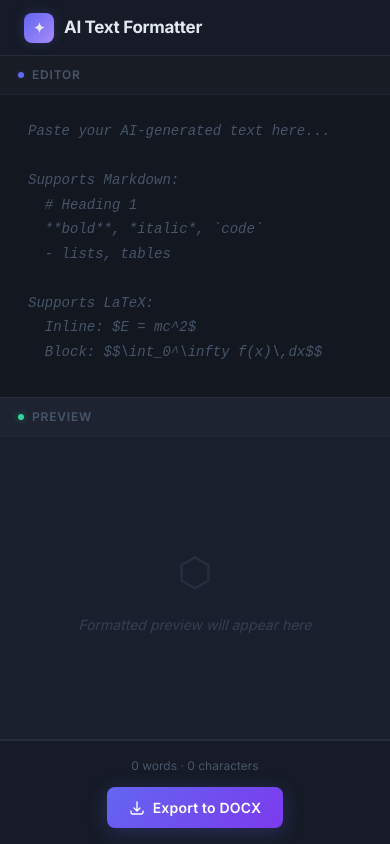
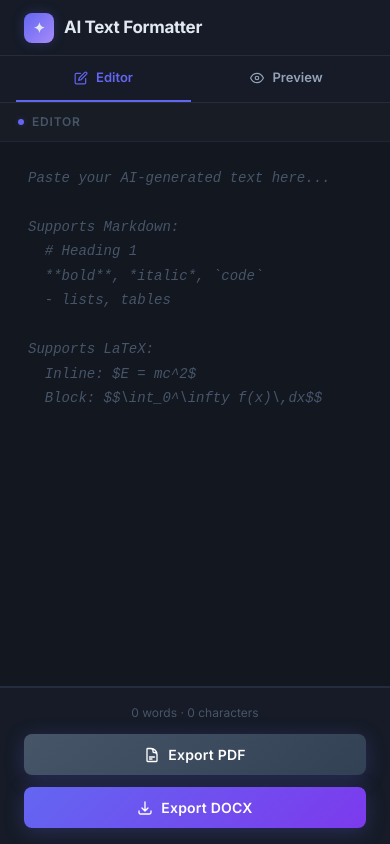
Before and after one commit to RashikFarhan/AI_Text2Doc, a Next.js app: page / in a window 390 px wide. Built offline with nearby package versions, Linux system fonts and the light colour scheme; what markdown-it-katex would draw is missing.

Commit message:
feat: add pdf export and mobile tab layout

```diff
--- a/app/globals.css
+++ b/app/globals.css
@@ -414,17 +414,105 @@ body {
   font-family: 'Geist Mono', 'Fira Code', 'JetBrains Mono', Consolas, monospace !important;
 }
 
+/* ─── Export button group ──────────────────────────────── */
+.export-btn-group {
+  display: flex;
+  align-items: center;
+  gap: 12px;
+}
+
+.export-error {
+  font-size: 12px;
+  color: #f87171;
+  background: rgba(248,113,113,0.1);
+  border: 1px solid rgba(248,113,113,0.25);
+  border-radius: 6px;
+  padding: 4px 10px;
+  max-width: 280px;
+  white-space: nowrap;
+  overflow: hidden;
+  text-overflow: ellipsis;
+}
+
+.export-btn-pdf {
+  background: linear-gradient(135deg, #475569, #334155);
+}
+
+/* ─── Header subtitle ────────────────────────────────── */
+.header-subtitle {
+  font-size: 12px;
+  color: var(--text-muted);
+}
+
+/* ─── Mobile Tabs (Hidden on Desktop) ────────────────── */
+.mobile-tab-bar {
+  display: none;
+}
+
 /* ─── Mobile Responsiveness ──────────────────────────── */
 @media (max-width: 768px) {
   .app-main {
     flex-direction: column;
   }
 
+  /* The tabs at the top */
+  .mobile-tab-bar {
+    display: flex;
+    background: var(--bg-panel);
+    border-bottom: 1px solid var(--border);
+    padding: 0 16px;
+    gap: 8px;
+    flex-shrink: 0;
+  }
+
+  .mobile-tab {
+    flex: 1;
+    padding: 12px 0;
+    display: flex;
+    align-items: center;
+    justify-content: center;
+    gap: 8px;
+    font-size: 13px;
+    font-weight: 600;
+    color: var(--text-secondary);
+    background: transparent;
+    border: none;
+    border-bottom: 2px solid transparent;
+    cursor: pointer;
+    transition: all 0.2s;
+    position: relative;
+  }
+
+  .mobile-tab-active {
+    color: var(--accent);
+    border-bottom-color: var(--accent);
+  }
+
+  .mobile-tab-badge {
+    position: absolute;
+    top: 10px;
+    right: 30%;
+    width: 6px;
+    height: 6px;
+    background: var(--accent);
+    border-radius: 50%;
+    box-shadow: 0 0 4px var(--accent-glow);
+  }
+
+  /* Panels in mobile view */
   .panel-left, .panel-right {
     width: 100%;
-    height: 50%;
     border-right: none;
     border-bottom: 1px solid var(--border);
+    height: 100%;
+  }
+
+  .mobile-panel-hidden {
+    display: none !important;
+  }
+
+  .mobile-panel-active {
+    display: flex !important;
   }
 
   /* Make export button full width on narrow screens */
@@ -436,13 +524,22 @@ body {
     padding: 16px 24px;
   }
 
+  .export-btn-group {
+    width: 100%;
+    flex-direction: column;
+  }
+
   .export-btn {
     width: 100%;
     justify-content: center;
   }
 
+  .export-error {
+    max-width: 100%;
+  }
+
   /* Hide the subtitle in header to save space */
-  .app-header > div:last-child {
+  .header-subtitle {
     display: none;
   }
 }
--- a/app/page.tsx
+++ b/app/page.tsx
@@ -5,13 +5,15 @@ import TextEditor from "@/components/TextEditor";
 import Preview from "@/components/Preview";
 import ExportButton from "@/components/ExportButton";
 import { normalizeText } from "@/lib/normalize";
+import { renderMarkdown } from "@/lib/markdown";
 
 export default function Home() {
-  // Raw text from the editor — never mutated
   const [text, setText] = useState("");
+  // Mobile: which tab is active — "editor" or "preview"
+  const [mobileTab, setMobileTab] = useState<"editor" | "preview">("editor");
 
-  // Normalized text derived from raw — used by preview and export
   const normalizedText = useMemo(() => normalizeText(text), [text]);
+  const normalizedHtml = useMemo(() => renderMarkdown(normalizedText), [normalizedText]);
 
   const charCount = text.length;
   const wordCount = text.trim() === "" ? 0 : text.trim().split(/\s+/).length;
@@ -24,20 +26,45 @@ export default function Home() {
           <div className="app-logo-icon">✦</div>
           AI Text Formatter
         </div>
-        <div style={{ fontSize: "12px", color: "var(--text-muted)" }}>
+        <div className="header-subtitle">
           Markdown + LaTeX → DOCX
         </div>
       </header>
 
-      {/* ─ Main Split ─ */}
+      {/* ─ Mobile Tab Bar (hidden on desktop) ─ */}
+      <div className="mobile-tab-bar">
+        <button
+          className={`mobile-tab ${mobileTab === "editor" ? "mobile-tab-active" : ""}`}
+          onClick={() => setMobileTab("editor")}
+        >
+          <svg width="14" height="14" viewBox="0 0 24 24" fill="none" stroke="currentColor" strokeWidth={2} strokeLinecap="round" strokeLinejoin="round">
+            <path d="M11 4H4a2 2 0 0 0-2 2v14a2 2 0 0 0 2 2h14a2 2 0 0 0 2-2v-7" />
+            <path d="M18.5 2.5a2.121 2.121 0 0 1 3 3L12 15l-4 1 1-4 9.5-9.5z" />
+          </svg>
+          Editor
+        </button>
+        <button
+          className={`mobile-tab ${mobileTab === "preview" ? "mobile-tab-active" : ""}`}
+          onClick={() => setMobileTab("preview")}
+        >
+          <svg width="14" height="14" viewBox="0 0 24 24" fill="none" stroke="currentColor" strokeWidth={2} strokeLinecap="round" strokeLinejoin="round">
+            <path d="M1 12s4-8 11-8 11 8 11 8-4 8-11 8-11-8-11-8z" />
+            <circle cx="12" cy="12" r="3" />
+          </svg>
+          Preview
+          {text && <span className="mobile-tab-badge" />}
+        </button>
+      </div>
+
+      {/* ─ Main Split (desktop) / Tabbed (mobile) ─ */}
       <main className="app-main">
-        {/* Left: raw editor */}
-        <section className="panel panel-left">
+        {/* Left / Editor tab */}
+        <section className={`panel panel-left ${mobileTab === "editor" ? "mobile-panel-active" : "mobile-panel-hidden"}`}>
           <TextEditor text={text} setText={setText} />
         </section>
 
-        {/* Right: normalised preview */}
-        <section className="panel panel-right">
+        {/* Right / Preview tab */}
+        <section className={`panel panel-right ${mobileTab === "preview" ? "mobile-panel-active" : "mobile-panel-hidden"}`}>
           <Preview text={normalizedText} />
         </section>
       </main>
@@ -47,8 +74,7 @@ export default function Home() {
         <span className="footer-info">
           {wordCount} words · {charCount} characters
         </span>
-        {/* Export also uses normalised text */}
-        <ExportButton text={normalizedText} />
+        <ExportButton text={normalizedText} normalizedHtml={normalizedHtml} />
       </footer>
     </div>
   );
--- a/components/ExportButton.tsx
+++ b/components/ExportButton.tsx
@@ -4,12 +4,15 @@ import { useState } from "react";
 
 interface ExportButtonProps {
   text?: string;
+  normalizedHtml?: string;
 }
 
-export default function ExportButton({ text }: ExportButtonProps) {
+export default function ExportButton({ text, normalizedHtml }: ExportButtonProps) {
   const [loading, setLoading] = useState(false);
+  const [pdfLoading, setPdfLoading] = useState(false);
   const [error, setError] = useState<string | null>(null);
 
+  // ── DOCX export via pandoc-wasm API route ──────────────────────────────
   const handleExport = async () => {
     if (!text || text.trim() === "") {
       setError("Nothing to export — paste some text first.");
@@ -33,7 +36,6 @@ export default function ExportButton({ text }: ExportButtonProps) {
         throw new Error(`Server error: ${response.status} ${response.statusText}`);
       }
 
-      // Convert response to blob and trigger download
       const blob = await response.blob();
       const url = URL.createObjectURL(blob);
 
@@ -42,18 +44,13 @@ export default function ExportButton({ text }: ExportButtonProps) {
       a.download = "output.docx";
       document.body.appendChild(a);
       a.click();
-
-      // Clean up
       a.remove();
       URL.revokeObjectURL(url);
     } catch (err) {
       let message = err instanceof Error ? err.message : "Export failed";
-
-      // Catch network errors specifically
       if (err instanceof TypeError && message.toLowerCase().includes("fetch")) {
         message = "Export is initializing or unavailable. If this persists, try again in a few seconds.";
       }
-
       setError(message);
       setTimeout(() => setError(null), 8000);
     } finally {
@@ -61,71 +58,208 @@ export default function ExportButton({ text }: ExportButtonProps) {
     }
   };
 
+  // ── PDF export via browser print dialog ────────────────────────────────
+  const handlePdfExport = () => {
+    if (!normalizedHtml || normalizedHtml.trim() === "") {
+      setError("Nothing to export — paste some text first.");
+      setTimeout(() => setError(null), 3000);
+      return;
+    }
+
+    setPdfLoading(true);
+
+    // Fetch KaTeX CSS from the page's existing link tag so math renders in print
+    const katexCssHref = Array.from(document.querySelectorAll<HTMLLinkElement>("link[rel='stylesheet']"))
+      .map((l) => l.href)
+      .find((h) => h.includes("katex"));
+
+    // Build a minimal self-contained print HTML document
+    const printContent = `<!DOCTYPE html>
+<html lang="en">
+<head>
+  <meta charset="UTF-8">
+  <title>AI Text Formatter — PDF Export</title>
+  ${katexCssHref ? `<link rel="stylesheet" href="${katexCssHref}">` : ""}
+  <style>
+    *, *::before, *::after { box-sizing: border-box; }
+    body {
+      font-family: 'Times New Roman', Georgia, serif;
+      font-size: 12pt;
+      line-height: 1.7;
+      color: #111;
+      margin: 0;
+      padding: 0;
+      background: #fff;
+    }
+    .print-page {
+      max-width: 170mm;
+      margin: 0 auto;
+      padding: 20mm 0;
+    }
+    h1 { font-size: 22pt; margin: 0.6em 0 0.3em; border-bottom: 1.5px solid #333; padding-bottom: 4px; }
+    h2 { font-size: 17pt; margin: 0.5em 0 0.25em; }
+    h3 { font-size: 14pt; margin: 0.5em 0 0.2em; }
+    h4 { font-size: 12pt; margin: 0.5em 0 0.2em; }
+    p  { margin: 0.4em 0 0.6em; orphans: 3; widows: 3; }
+    ul, ol { margin: 0.4em 0 0.6em 1.6em; }
+    li { margin: 0.2em 0; }
+    table {
+      border-collapse: collapse;
+      width: 100%;
+      margin: 1em 0;
+      font-size: 10pt;
+      break-inside: avoid;
+    }
+    th, td {
+      border: 1px solid #aaa;
+      padding: 5px 10px;
+      text-align: left;
+    }
+    th { background: #f0f0f0; font-weight: 700; }
+    code {
+      font-family: 'Courier New', monospace;
+      font-size: 10pt;
+      background: #f5f5f5;
+      border: 1px solid #ddd;
+      border-radius: 3px;
+      padding: 1px 4px;
+    }
+    pre {
+      background: #f5f5f5;
+      border: 1px solid #ddd;
+      border-radius: 5px;
+      padding: 10px 14px;
+      overflow-x: auto;
+      font-size: 9pt;
+      line-height: 1.5;
+      break-inside: avoid;
+    }
+    pre code { background: transparent; border: none; padding: 0; }
+    blockquote {
+      border-left: 3px solid #888;
+      margin: 0.8em 0;
+      padding: 0.3em 0 0.3em 1.2em;
+      color: #444;
+      font-style: italic;
+    }
+    hr { border: none; border-top: 1px solid #ccc; margin: 1.2em 0; }
+    .katex-display { margin: 1em 0; text-align: center; break-inside: avoid; }
+    .katex { font-size: 1.05em; }
+    /* SVG diagrams */
+    .diagram-svg-wrapper {
+      margin: 1em 0;
+      text-align: center;
+      break-inside: avoid;
+    }
+    .diagram-svg-wrapper svg {
+      max-width: 100%;
+      height: auto;
+    }
+    /* Force white background on all SVG diagrams */
+    .diagram-svg-wrapper svg rect:first-child { fill: #fff !important; }
+    @media print {
+      @page {
+        size: A4;
+        margin: 20mm 20mm;
+      }
+      body { -webkit-print-color-adjust: exact; print-color-adjust: exact; }
+      h1, h2, h3, h4, h5, h6 { break-after: avoid; }
+      pre, table, figure, .katex-display, .diagram-svg-wrapper { break-inside: avoid; }
+    }
+  </style>
+</head>
+<body>
+  <div class="print-page">
+    ${normalizedHtml}
+  </div>
+</body>
+</html>`;
+
+    // Open print window
+    const printWindow = window.open("", "_blank", "width=900,height=700");
+    if (!printWindow) {
+      setError("Pop-up blocked. Please allow pop-ups for this site and try again.");
+      setTimeout(() => setError(null), 6000);
+      setPdfLoading(false);
+      return;
+    }
+
+    printWindow.document.open();
+    printWindow.document.write(printContent);
+    printWindow.document.close();
+
+    // Wait for resources (KaTeX CSS, fonts) to load before printing
+    printWindow.addEventListener("load", () => {
+      setTimeout(() => {
+        printWindow.focus();
+        printWindow.print();
+        setPdfLoading(false);
+      }, 400);
+    });
+
+    // Fallback if load event already fired
+    setTimeout(() => {
+      if (!printWindow.closed) {
+        setPdfLoading(false);
+      }
+    }, 3000);
+  };
+
+  const spinStyle: React.CSSProperties = { animation: "spin 1s linear infinite" };
+  const downloadIcon = (
+    <svg xmlns="http://www.w3.org/2000/svg" fill="none" viewBox="0 0 24 24" strokeWidth={2} stroke="currentColor" width={16} height={16}>
+      <path strokeLinecap="round" strokeLinejoin="round" d="M3 16.5v2.25A2.25 2.25 0 005.25 21h13.5A2.25 2.25 0 0021 18.75V16.5M16.5 12L12 16.5m0 0L7.5 12m4.5 4.5V3" />
+    </svg>
+  );
+  const spinIcon = (
+    <svg xmlns="http://www.w3.org/2000/svg" width={16} height={16} viewBox="0 0 24 24" fill="none" stroke="currentColor" strokeWidth={2} strokeLinecap="round" strokeLinejoin="round" style={spinStyle}>
+      <path d="M21 12a9 9 0 1 1-6.219-8.56" />
+    </svg>
+  );
+
   return (
-    <div style={{ display: "flex", alignItems: "center", gap: "12px" }}>
+    <div className="export-btn-group">
       {error && (
         <span
-          style={{
-            fontSize: "12px",
-            color: "#f87171",
-            background: "rgba(248,113,113,0.1)",
-            border: "1px solid rgba(248,113,113,0.25)",
-            borderRadius: "6px",
-            padding: "4px 10px",
-            maxWidth: "280px",
-            whiteSpace: "nowrap",
-            overflow: "hidden",
-            textOverflow: "ellipsis",
-          }}
+          className="export-error"
           title={error}
         >
           ⚠ {error}
         </span>
       )}
 
+      {/* PDF Export */}
+      <button
+        className="export-btn export-btn-pdf"
+        onClick={handlePdfExport}
+        disabled={pdfLoading}
+        style={pdfLoading ? { opacity: 0.7, cursor: "not-allowed", transform: "none" } : {}}
+        title="Export as PDF via browser print dialog"
+      >
+        {pdfLoading ? (
+          <>{spinIcon} Preparing...</>
+        ) : (
+          <>
+            <svg xmlns="http://www.w3.org/2000/svg" fill="none" viewBox="0 0 24 24" strokeWidth={2} stroke="currentColor" width={16} height={16}>
+              <path strokeLinecap="round" strokeLinejoin="round" d="M19.5 14.25v-2.625a3.375 3.375 0 00-3.375-3.375h-1.5A1.125 1.125 0 0113.5 7.125v-1.5a3.375 3.375 0 00-3.375-3.375H8.25m0 12.75h7.5m-7.5 3H12M10.5 2.25H5.625c-.621 0-1.125.504-1.125 1.125v17.25c0 .621.504 1.125 1.125 1.125h12.75c.621 0 1.125-.504 1.125-1.125V11.25a9 9 0 00-9-9z" />
+            </svg>
+            Export PDF
+          </>
+        )}
+      </button>
+
+      {/* DOCX Export */}
       <button
         className="export-btn"
         onClick={handleExport}
         disabled={loading}
         style={loading ? { opacity: 0.7, cursor: "not-allowed", transform: "none" } : {}}
+        title="Export as .docx (Word) document"
       >
         {loading ? (
-          <>
-            <svg
-              xmlns="http://www.w3.org/2000/svg"
-              width={16}
-              height={16}
-              viewBox="0 0 24 24"
-              fill="none"
-              stroke="currentColor"
-              strokeWidth={2}
-              strokeLinecap="round"
-              strokeLinejoin="round"
-              style={{ animation: "spin 1s linear infinite" }}
-            >
-              <path d="M21 12a9 9 0 1 1-6.219-8.56" />
-            </svg>
-            Exporting...
-          </>
+          <>{spinIcon} Exporting...</>
         ) : (
-          <>
-            <svg
-              xmlns="http://www.w3.org/2000/svg"
-              fill="none"
-              viewBox="0 0 24 24"
-              strokeWidth={2}
-              stroke="currentColor"
-              width={16}
-              height={16}
-            >
-              <path
-                strokeLinecap="round"
-                strokeLinejoin="round"
-                d="M3 16.5v2.25A2.25 2.25 0 005.25 21h13.5A2.25 2.25 0 0021 18.75V16.5M16.5 12L12 16.5m0 0L7.5 12m4.5 4.5V3"
-              />
-            </svg>
-            Export to DOCX
-          </>
+          <>{downloadIcon} Export DOCX</>
         )}
       </button>
 
```
